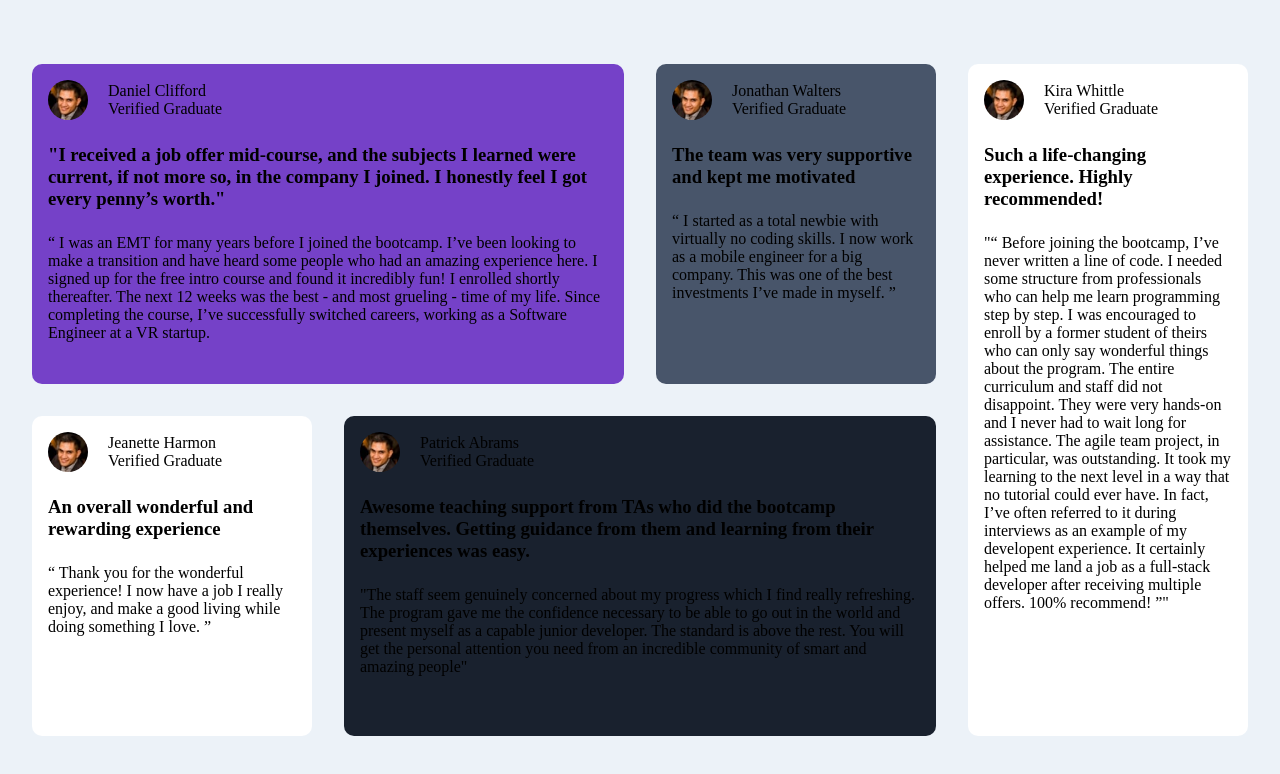
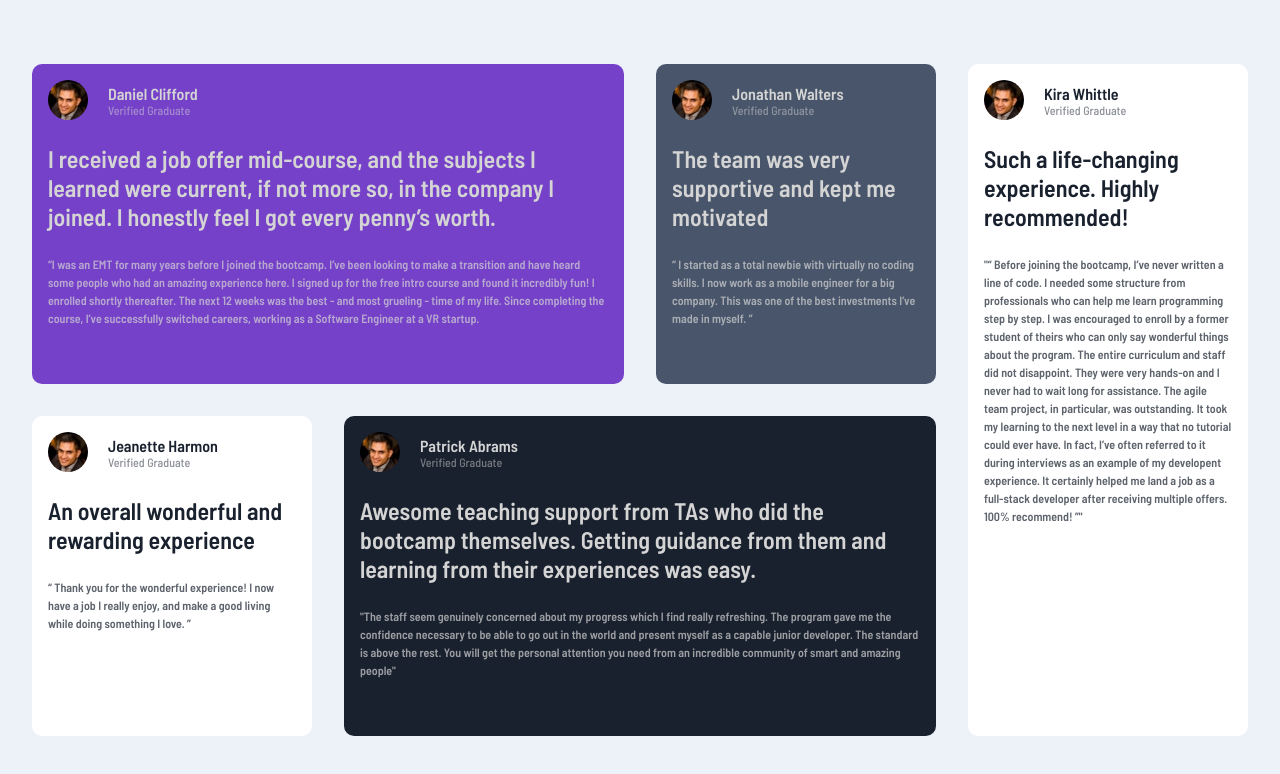
Before and after one commit to cjay44/FEM---Testimonials-grid-section, a plain HTML site: page index.html in a window 1280 px wide. Drawn offline with Linux system fonts and the light colour scheme.

Commit message:
Font styling

```diff
--- a/index.html
+++ b/index.html
@@ -26,10 +26,10 @@
                 </div>
             </div>
             <div class="heading-container">
-                <h1 class="heading"> "I received a job offer mid-course, and the subjects I learned were current, if not more so, in the company I joined. I honestly feel I got every penny’s worth."</h1>
+                <h1 class="heading"> I received a job offer mid-course, and the subjects I learned were current, if not more so, in the company I joined. I honestly feel I got every penny’s worth.</h1>
             </div>
             <div class="testimonial-container">
-                <p class="paragraph"> “ I was an EMT for many years before I joined the bootcamp. I’ve been looking to make a transition and have heard some people who had an amazing experience here. I signed up for the free intro course and found it incredibly fun! I enrolled shortly thereafter. The next 12 weeks was the best - and most grueling - time of my life. Since completing the course, I’ve successfully switched careers, working as a Software Engineer at a VR startup.</p>
+                <p class="paragraph"> “I was an EMT for many years before I joined the bootcamp. I’ve been looking to make a transition and have heard some people who had an amazing experience here. I signed up for the free intro course and found it incredibly fun! I enrolled shortly thereafter. The next 12 weeks was the best - and most grueling - time of my life. Since completing the course, I’ve successfully switched careers, working as a Software Engineer at a VR startup.</p>
             </div>
         </section>
         <section class="grid-child-2 grid-children">
--- a/styles.css
+++ b/styles.css
@@ -1,6 +1,4 @@
-
-@import url('https://fonts.googleapis.com/css2?family=Barlow+Semi+Condensed:wght@600&display=swap');
-
+@import url('https://fonts.googleapis.com/css2?family=Barlow+Semi+Condensed:wght@100;300;400;500;600&display=swap');
 
 /* RESET */
 
@@ -66,9 +64,9 @@
 --primary-moderate-violet: hsl(263, 55%, 52%) ;
 --primary-dark-grayish-blue: hsl(217, 19%, 35%) ;
 --primary-dark-blackish-blue: hsl(219, 29%, 14%);
---primary-white: hsl(0, 0%, 100%) ;
+--primary-white: hsl(0, 0%, 97%) ;
 /* Neutral */
---Neutral-Light-Gray:hsl(0, 0%, 81%) ;
+--Neutral-Light-Gray:hsl(0, 0%, 83%) ;
 --Neutral-Light-Grayish-blue: hsl(210, 46%, 95%);
 /* Fonts */
 
@@ -79,6 +77,7 @@ body {
   justify-content: center;
   height: 100vh;
   background-color: var(--Neutral-Light-Grayish-blue);
+  font-family: "Barlow Semi Condensed";
 }
 
 .grid-container {
@@ -114,30 +113,59 @@ body {
   margin-left: 1.25rem;
 }
 
+.name {
+  font-size: 1rem;
+  font-weight: 600;
+}
+
+.subtext {
+  font-size: 0.75rem;
+  font-weight: 500;
+  opacity: 50%;
+}
+
 .heading-container > .heading {
   margin: 1.5rem 0;
+  font-size: 1.5rem ;
 }
+
+.testimonial-container {
+  font-size: 0.75rem;
+  font-weight: 600;
+  line-height: 1.5;
+  opacity: 70%;
+}
+
+
+
+
+
 /* Grid Children */
 
 
 .grid-child-1 {
   background-color: var(--primary-moderate-violet);
+  color: var(--Neutral-Light-Gray);
 }
 
 .grid-child-2 {
   background-color: var(--primary-dark-grayish-blue);
+  color: var(--Neutral-Light-Gray)
 }
 
 .grid-child-3 {
-background-color: var(--primary-white);
+background-color: white;
+color: var(--primary-dark-blackish-blue);
 }
 
 .grid-child-4 {
  background-color: var(--primary-dark-blackish-blue);
+ color: var(--Neutral-Light-Gray)
 }
 
 .grid-child-5 {
- background-color: var(--primary-white);
+ background-color: white;
+ color: var(--primary-dark-blackish-blue);
 }
 
 
```
